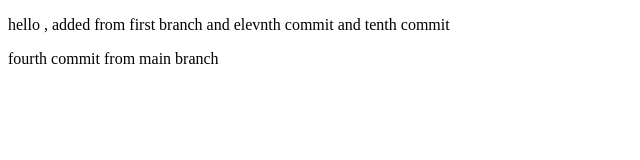
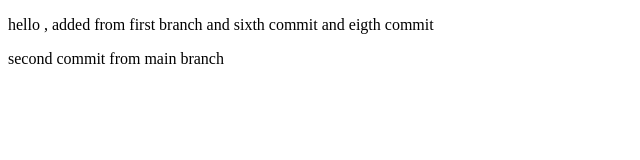
Before and after one commit to yudit1994/practice, a plain HTML site: page index.html in a window 1280 px wide. Shown: the full height of the page, 0-640 px from the left. Drawn offline with Linux system fonts and the light colour scheme.

Commit message:
Revert "Merge branch 'first-branch'"
This reverts commit 08bcb086f8a978621b9a87afd2a4a3b6151d57b9, reversing
changes made to 6666a321a926c55413b59a67c964fb5449651a85.

```diff
--- a/index.html
+++ b/index.html
@@ -7,7 +7,7 @@
     <title>Document</title>
 </head>
 <body>
-    <p>hello , added from first branch and elevnth commit and tenth commit</p>
-    <p>fourth commit from main branch</p>
+    <p>hello , added from first branch and sixth commit and eigth commit</p>
+    <p>second commit from main branch</p>
 </body>
 </html>
```
